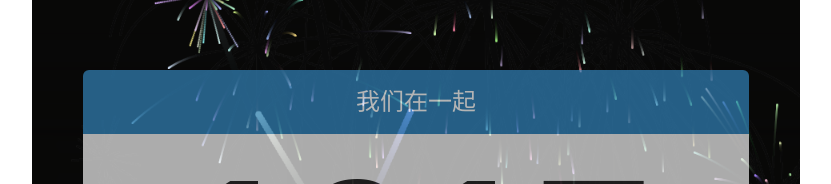
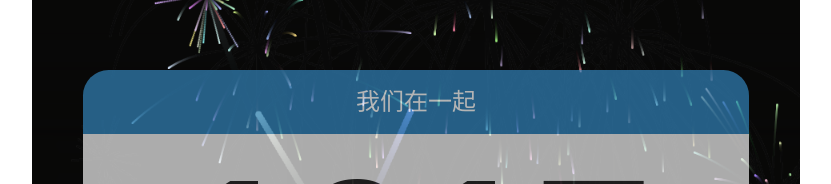
Before and after one commit to hackycy/lover, a Vue app: page / in a window 1280 px wide. Shown: the part 201-385 px from the top of the page, without its empty margins (224-1055 px from the left). Built offline with nearby package versions, Linux system fonts and the light colour scheme.

Commit message:
feature：优化卡片底部提示文字，倒数提示目标日，正数提示起始日

```diff
--- a/src/components/DateCard/index.vue
+++ b/src/components/DateCard/index.vue
@@ -17,7 +17,7 @@
       v-tap="changeLorS"
       class="foot"
     >
-      目标日: {{ formatTarget() }}
+      {{ footTip() }}: {{ formatTarget() }}
     </div>
   </div>
 </template>
@@ -215,6 +215,9 @@ export default {
     getMomentFeature() {
       return moment(this.getMomentFeatureCheck().format('YYYY-MM-DD'));
     },
+    footTip() {
+      return this.isCountDown() ? '目标日' : '起始日';
+    },
     /**
      * 目标日格式转换
      */
@@ -330,7 +333,7 @@ export default {
 </script>
 
 <style lang="scss" scoped>
-$border-radius: 6px;
+$border-radius: 2vw;
 
 .card {
   background: transparent;
```
